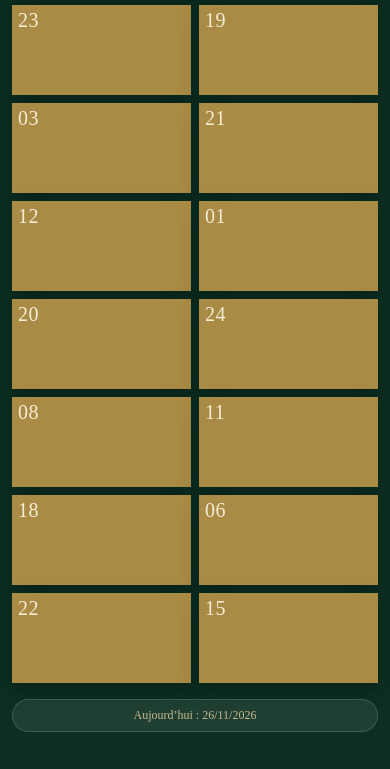
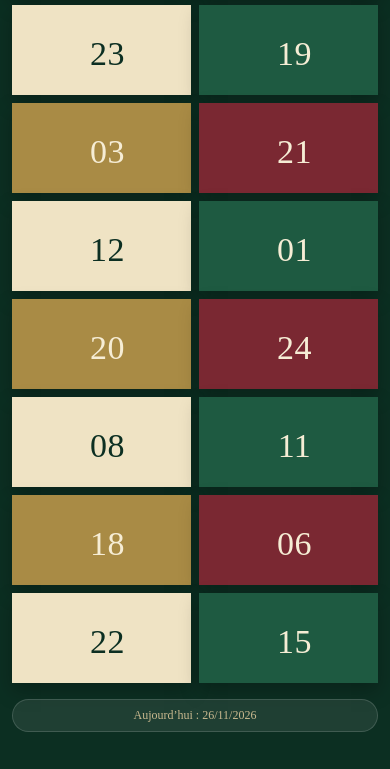
Before and after one commit to afavry-boop/cambon-partners-calendrier-avent-2026, a plain HTML site: page index.html in a window 390 px wide. Shown: the part 691-1460 px from the top of the page. Drawn offline with Linux system fonts and the light colour scheme.

Commit message:
Cases : chiffres centrés + couleurs alternées

```diff
--- a/index.html
+++ b/index.html
@@ -148,6 +148,14 @@
       cursor:pointer;
       font-family:"Times New Roman";
     }
+    /* Couleurs alternées des cases : --c = couleur de la case, --o = contour une fois ouverte */
+    .door:nth-child(4n+1){ --c:#A98B45; --o:#A98B45; } /* doré */
+    .door:nth-child(4n+2){ --c:#7A2832; --o:#B5434F; } /* bordeaux */
+    .door:nth-child(4n+3){ --c:#EFE3C4; --o:#EFE3C4; } /* crème */
+    .door:nth-child(4n+4){ --c:#1E5A41; --o:#4E9A6F; } /* vert */
+    .door:not(.opened){ background:var(--c); }
+    .door:nth-child(4n+3):not(.opened) .num{ color:var(--bg); }
+
     .door:hover:not(.opened){
       box-shadow:0 10px 18px rgba(0,0,0,.3);
       transform:translateY(-2px);
@@ -159,18 +167,18 @@
     }
     .door.opened{
       background:var(--bg);
-      box-shadow:inset 0 0 0 1px var(--card);
+      box-shadow:inset 0 0 0 2px var(--o, var(--card));
       border:none;
     }
     .door .num{
-      position:absolute;
-      top:8px; left:10px;
+      position:relative;
       color:var(--creme);
-      font-size:32px;
+      font-size:56px;
+      line-height:1;
       font-weight:500;
       z-index:2;
     }
-    .door.opened .num{ color:var(--card); }
+    .door.opened .num{ color:var(--o, var(--card)); }
     .door .icon{
       position:absolute;
       bottom:8px;
@@ -419,7 +427,7 @@
       }
 
       .door .num{
-        font-size: 28px;
+        font-size: 46px;
         top: 6px;
         left: 8px;
       }
@@ -500,7 +508,7 @@
       }
 
       .door .num{
-        font-size: 24px;
+        font-size: 40px;
         top: 4px;
         left: 6px;
       }
@@ -605,7 +613,7 @@
       }
 
       .door .num{
-        font-size: 20px;
+        font-size: 34px;
       }
 
       .door .icon{
@@ -723,7 +731,7 @@
         day: 1,
         jeu: "La chanson préférée",
         indice: "Le lundi, je suis en réunion, mais le samedi, j'ai d'autres compagnons à sabots. Qui suis-je ?", // phrase d'indice affichée en haut
-        anecdote: "C’est la chanson préférée de l'un.e d'entre nous. À qui est-elle ? ",
+        anecdote: "C’est la chanson préférée d’un membre de l’équipe. Saurez-vous deviner de qui ?",
         media: { type:"image", src:"indice_jour-6.jpg" },
         answer: "David",
         video: "video/jour-6.mp4"
@@ -732,7 +740,7 @@
         day: 2,
         jeu: "Qui est le bébé ?",
         indice: "Pour moi, un bon dossier commence toujours par une bonne adresse", // phrase d'indice affichée en haut
-        anecdote: "Ce bébé est devenu l’un d'entre nous. Qui est-ce ?",
+        anecdote: "Il a bien grandi depuis… et il travaille désormais parmi nous ! Qui se cache derrière ce bébé ?",
         media: { type:"image", src:"indice_jour-2.jpg" },
         answer: "Eliott",
         video: "video/jour-2.mp4"
@@ -741,7 +749,7 @@
         day: 3,
         jeu: "GeoGuessr",
         indice: "Je suis au bureau de Londres", // phrase d'indice affichée en haut
-        anecdote: "Voici une photo de vacances de l'un.e d'entre nous. Qui est allé au Kenya ?", // lieu à adapter
+        anecdote: "Un membre de l’équipe s’est envolé pour le Kenya. Qui est-ce ?", // lieu à adapter
         media: { type:"image", src:"indice_jour-1.jpg" },
         answer: "Allone", // à compléter
         video: "video/jour-1.mp4",
@@ -770,7 +778,7 @@
         day: 6,
         jeu: "Le film préféré",
         indice: "Je pourrais réciter la liste des courtiers de France les yeux fermés", // phrase d'indice affichée en haut
-        anecdote: "C’est le film préféré de l’un.e d'entre nous. À qui est-il ?",
+        anecdote: "C’est le film préféré d’un membre de l’équipe. Saurez-vous deviner de qui ?",
         media: { type:"image", src:"indice_jour 5.jpg" },
         answer: "Guillaume E.",
         video: "video/jour-5.mp4"
```
